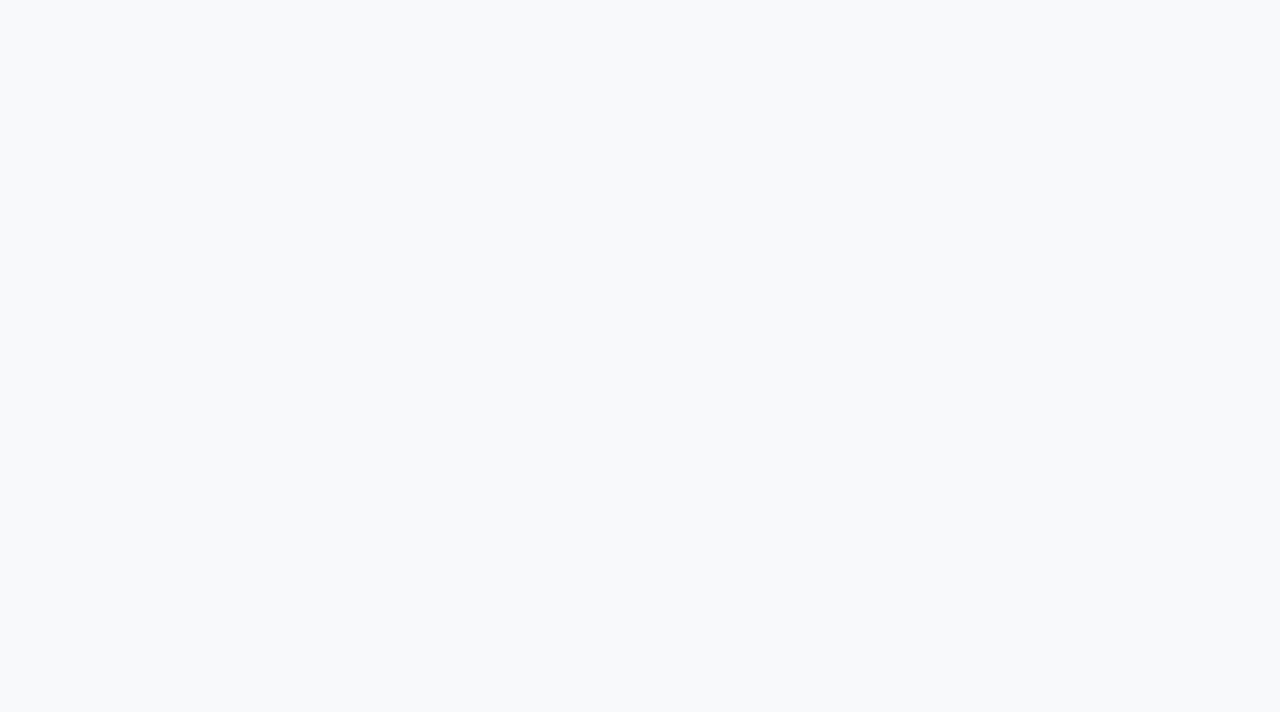
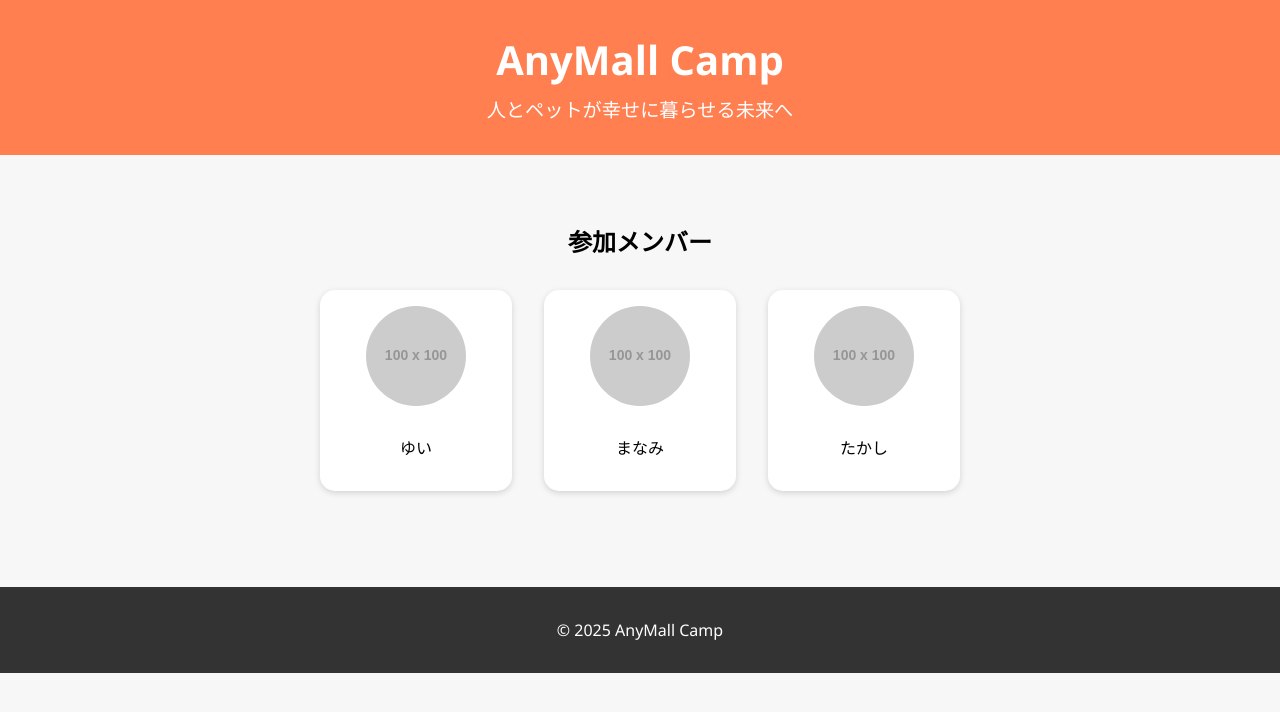
Before and after one commit to AnyMallYui/AnyMallCamp, a plain HTML site: page index.html in a window 1280 px wide. Drawn offline with Linux system fonts and the light colour scheme; placeholder pictures from the web are drawn by us.

Commit message:
Add files via upload

```diff
--- a/index.html
+++ b/index.html
@@ -6,33 +6,83 @@
   <title>AnyMall Camp</title>
   <style>
     body {
+      font-family: "Segoe UI", sans-serif;
       margin: 0;
-      font-family: "Arial", sans-serif;
-      background-color: #f8f9fa;
-      color: #333;
+      padding: 0;
       text-align: center;
+      background: #f7f7f7;
     }
     header {
-      background: linear-gradient(to right, #ff7e5f, #feb47b);
+      background: #ff7f50;
       color: white;
-      padding: 60px 20px;
+      padding: 2rem 1rem;
     }
     header h1 {
-      font-size: 3em;
       margin: 0;
+      font-size: 2.5rem;
     }
     header p {
-      font-size: 1.2em;
+      margin: 0.5rem 0 0;
+      font-size: 1.2rem;
     }
     section {
-      padding: 60px 20px;
+      padding: 3rem 1rem;
     }
     .members {
       display: flex;
+      flex-wrap: wrap;
       justify-content: center;
-      flex-wrap: wrap;
-      gap: 30px;
+      gap: 2rem;
+      margin-top: 2rem;
     }
     .member {
       background: white;
-      border-radius: 12p
+      border-radius: 15px;
+      padding: 1rem;
+      width: 160px;
+      box-shadow: 0 2px 6px rgba(0,0,0,0.15);
+    }
+    .member img {
+      width: 100px;
+      height: 100px;
+      border-radius: 50%;
+      object-fit: cover;
+      margin-bottom: 0.5rem;
+    }
+    footer {
+      background: #333;
+      color: white;
+      padding: 1rem;
+      margin-top: 3rem;
+    }
+  </style>
+</head>
+<body>
+  <header>
+    <h1>AnyMall Camp</h1>
+    <p>人とペットが幸せに暮らせる未来へ</p>
+  </header>
+
+  <section>
+    <h2>参加メンバー</h2>
+    <div class="members">
+      <div class="member">
+        <img src="https://via.placeholder.com/100" alt="member1" />
+        <p>ゆい</p>
+      </div>
+      <div class="member">
+        <img src="https://via.placeholder.com/100" alt="member2" />
+        <p>まなみ</p>
+      </div>
+      <div class="member">
+        <img src="https://via.placeholder.com/100" alt="member3" />
+        <p>たかし</p>
+      </div>
+    </div>
+  </section>
+
+  <footer>
+    <p>© 2025 AnyMall Camp</p>
+  </footer>
+</body>
+</html>
```
